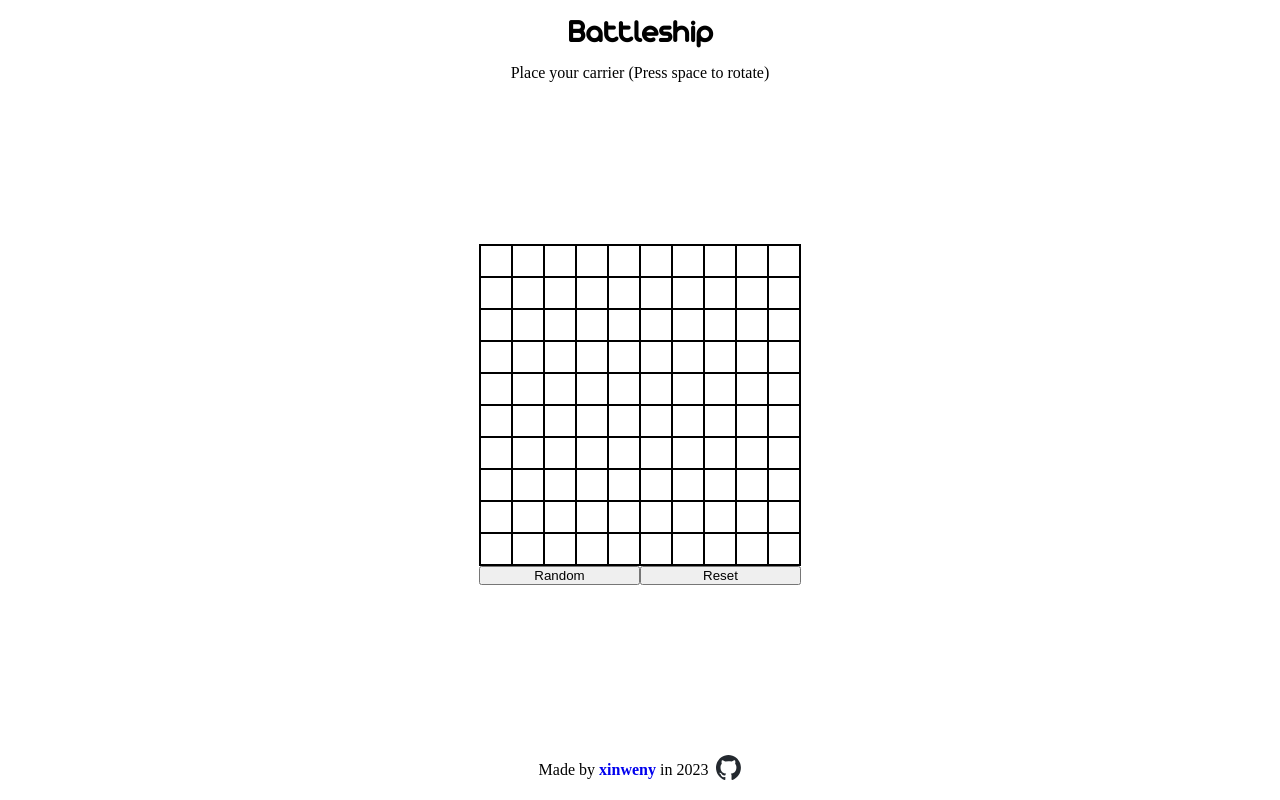
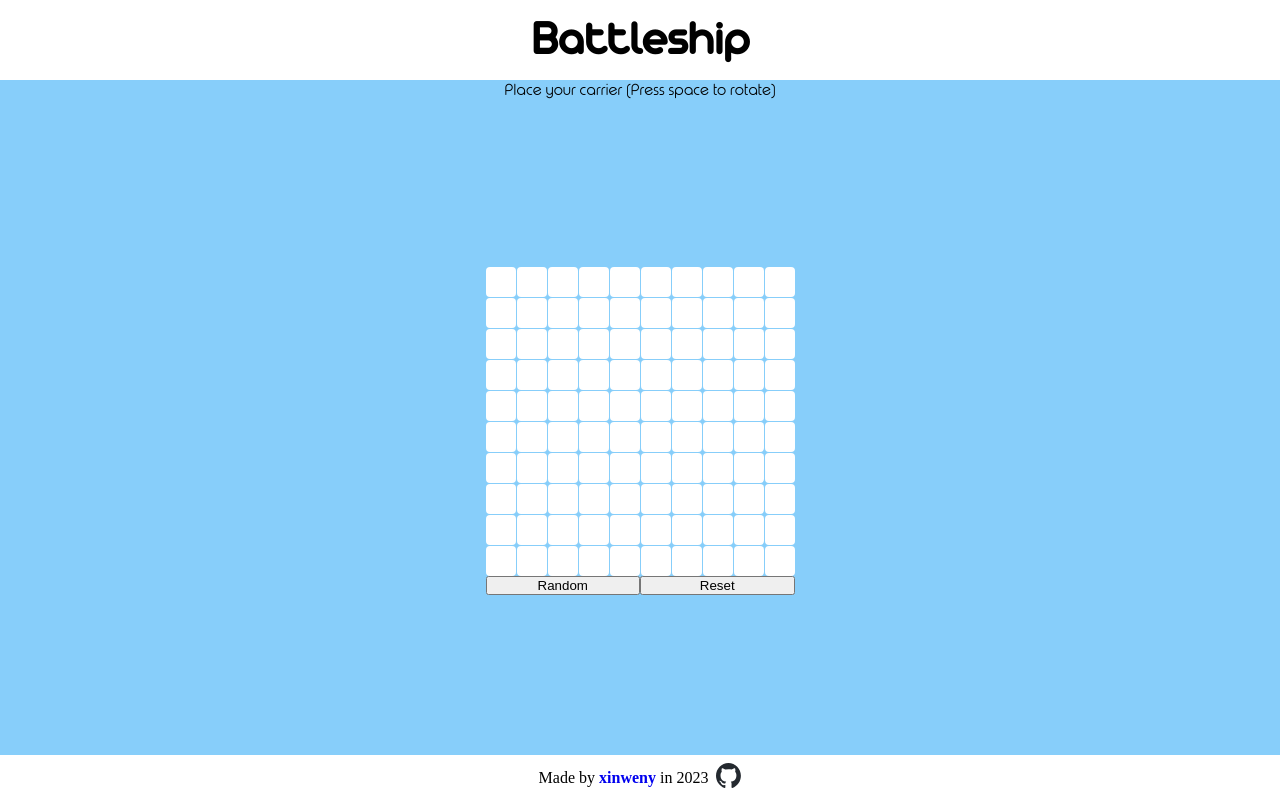
Before and after one commit to xinweny/battleship, a website built with webpack: page src/public/template.html in a window 1280 px wide. Built offline with nearby package versions, Linux system fonts and the light colour scheme.

Commit message:
add styling and change fonts for game message

```diff
--- a/src/styles/components/body.css
+++ b/src/styles/components/body.css
@@ -4,4 +4,5 @@
 #body {
 	display: grid;
 	grid-template-rows: auto 1fr;
+	background-color: lightskyblue;
 }
--- a/src/styles/components/footer.css
+++ b/src/styles/components/footer.css
@@ -3,7 +3,7 @@
 	align-items: center;
 	justify-content: center;
 	gap: 8px;
-	padding: 16px;
+	padding: 8px;
 }
 
 #github-logo {
--- a/src/styles/components/game-window.css
+++ b/src/styles/components/game-window.css
@@ -13,14 +13,14 @@
 	display: grid;
 	grid-template-rows: repeat(10, 1fr);
 	grid-template-columns: repeat(10, 1fr);
-	border: 0.5px solid black;
+	gap: 1px;
 }
 
 .cell {
 	width: 30px;
 	height: 30px;
-	border: 0.5px solid black;
 	background-color: white;
+	border-radius: 4px;
 }
 
 .board-info {
--- a/src/styles/components/header.css
+++ b/src/styles/components/header.css
@@ -5,4 +5,5 @@
 #header h1 {
 	text-align: center;
 	font-family: 'AristaPro', sans-serif;
+	font-size: 48px;
 }
--- a/src/styles/components/message-window.css
+++ b/src/styles/components/message-window.css
@@ -2,6 +2,7 @@
 	display: grid;
 	grid-template-columns: 1fr auto auto;
 	padding: 0px 8px 8px 8px;
+	font-family: 'TypoRoundLight', sans-serif;
 }
 
 .game-message {
--- a/src/styles/main.css
+++ b/src/styles/main.css
@@ -8,15 +8,15 @@
 }
 
 @font-face {
-  font-family: 'AntipastoPro';
-  src:  url('../assets/fonts/antipastopro.woff2') format('woff2'),
-        url('../assets/fonts/antipastopro.woff') format('woff');
+  font-family: 'TypoRoundLight';
+  src: url('../assets/fonts/typo-round-light.woff2') format('woff2'),
+       url('../assets/fonts/typo-round-light.woff') format('woff');
 }
 
 @font-face {
   font-family: 'AristaPro';
-  src:  url('../assets/fonts/arista-pro-regular.woff2') format('woff2'),
-        url('../assets/fonts/arista-pro-regular.woff') format('woff');
+  src: url('../assets/fonts/arista-pro-regular.woff2') format('woff2'),
+       url('../assets/fonts/arista-pro-regular.woff') format('woff');
 }
 
 a {
```
Also changed, not shown: dist/526662fb4d367efb7226.woff (added), dist/53019bd3fac6c9a75505.woff2 (added), dist/bundle.js, src/assets/fonts/antipastopro.woff (deleted), src/assets/fonts/antipastopro.woff2 (deleted), src/assets/fonts/typo-round-light.woff (added), src/assets/fonts/typo-round-light.woff2 (added), 3 other files.
